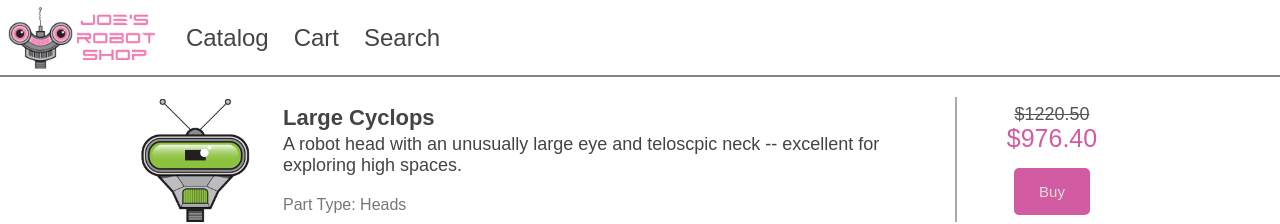
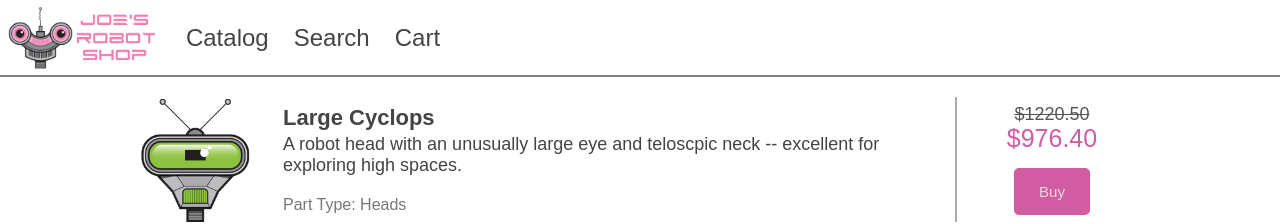
Before and after one commit to jmcooper/pinia-robot-shop, a Vue app: page /catalog in a window 1280 px wide. Shown: the top 224 px of the page. Built offline with nearby package versions, Linux system fonts and the light colour scheme.

Commit message:
Cleanup nav bar

```diff
--- a/src/nav-bar/NavBar.vue
+++ b/src/nav-bar/NavBar.vue
@@ -1,11 +1,9 @@
 <template>
   <div class="container">
-    <div class="left">
-      <img class="logo" src="./logo.png" alt="Logo" />
-      <router-link to="/catalog" routerLinkActive="active">Catalog</router-link>
-      <router-link to="/cart" routerLinkActive="active">Cart</router-link>
-      <router-link to="/search" routerLinkActive="active">Search</router-link>
-    </div>
+    <img class="logo" src="./logo.png" alt="Logo" />
+    <router-link to="/catalog" routerLinkActive="active">Catalog</router-link>
+    <router-link to="/search" routerLinkActive="active">Search</router-link>
+    <div><router-link to="/cart" routerLinkActive="active">Cart</router-link></div>
   </div>
 </template>
 
@@ -15,20 +13,14 @@
 <style scoped>
 .container {
   display: flex;
-  justify-content: space-between;
   font-size: 24px;
-  margin-bottom: 10px;
   margin: -3px -8px 0 -8px;
   padding: 0 8px 5px 8px;
   border-bottom: 2px solid #818285;
-}
-
-.left {
-  display: flex;
   align-items: center;
 }
 
-.left * {
+.container * {
   margin-right: 25px;
 }
 
```
